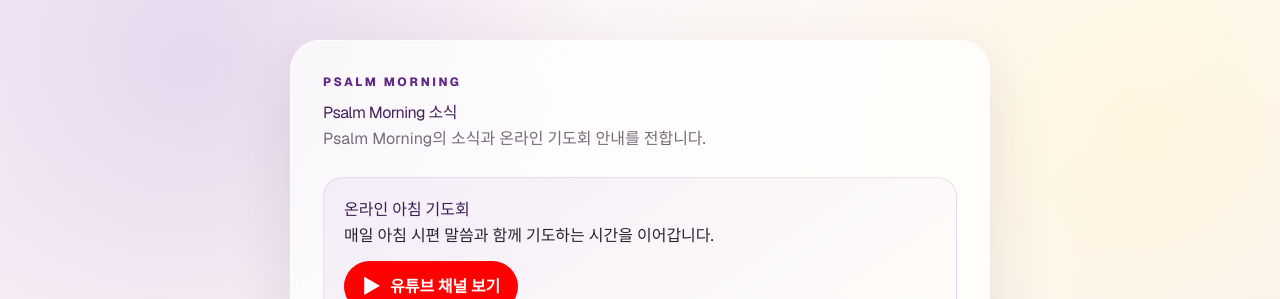
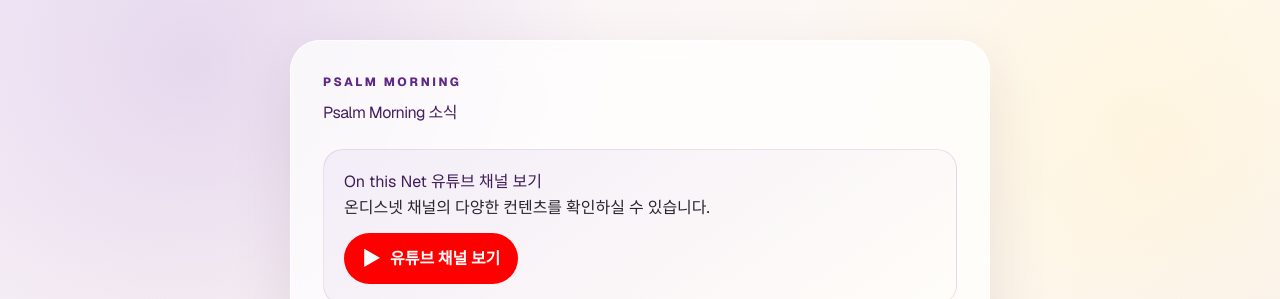
Before and after one commit to Coffeetar/psalm-morning, a Next.js app: page /news in a window 1280 px wide. Shown: the top 299 px of the page. Built offline with nearby package versions, Linux system fonts and the light colour scheme; no server answers; the database is empty.

Commit message:
Update news page channel copy

```diff
--- a/app/news/page.tsx
+++ b/app/news/page.tsx
@@ -46,10 +46,6 @@
         <p className="pm-eyebrow">PSALM MORNING</p>
         <h1 className="pm-page-title">Psalm Morning 소식</h1>
 
-        <p className="pm-page-intro">
-          Psalm Morning의 소식과 온라인 기도회 안내를 전합니다.
-        </p>
-
         <section
           style={{
             marginTop: "24px",
@@ -59,10 +55,12 @@
             border: "1px solid rgba(95,40,134,0.12)",
           }}
         >
-          <h2 style={{ color: "#3f1d57" }}>온라인 아침 기도회</h2>
+          <h2 style={{ color: "#3f1d57" }}>
+            On this Net 유튜브 채널 보기
+          </h2>
 
           <p style={{ lineHeight: 1.7 }}>
-            매일 아침 시편 말씀과 함께 기도하는 시간을 이어갑니다.
+            온디스넷 채널의 다양한 컨텐츠를 확인하실 수 있습니다.
           </p>
 
     <a
```
